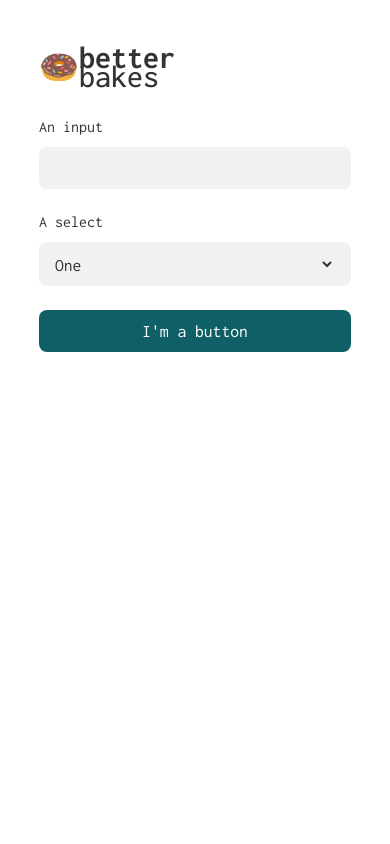
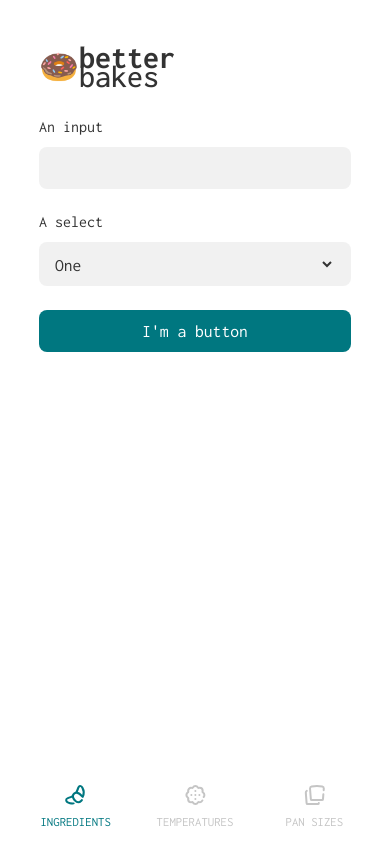
Before and after one commit to mwestenthanner/better-bakes, a Vue app: page / in a window 390 px wide. Built offline with nearby package versions, Linux system fonts and the light colour scheme.

Commit message:
Added and styled mobile menu component

```diff
--- a/public/global.css
+++ b/public/global.css
@@ -18,7 +18,8 @@ body, input, button, select, option {
 /* --- COLOR VARIABLES --- */
 :root {
     --light-grey: rgb(241, 241, 241);
+    --grey: rgb(197, 197, 197);
     --dark-grey: rgb(51, 51, 51);
-    --accent-turquoise: rgb(15, 96, 102);
+    --accent-turquoise: rgb(0, 119, 128);
     --accent-yellow: rgb(250, 195, 15);
 }
--- a/src/App.vue
+++ b/src/App.vue
@@ -5,6 +5,7 @@
     <Select :labelText="'A select'" :selectName="'example'" :selectOptions="['One', 'Two']"></Select>
     <Button :buttonText="'I\'m a button'"></Button>
   </main>
+  <Menu></Menu>
 </template>
 
 <script lang="ts">
@@ -13,6 +14,7 @@ import Button from './components/Button.vue';
 import Input from './components/Input.vue';
 import Select from './components/Select.vue';
 import Header from './components/Header.vue';
+import Menu from './components/Menu.vue';
 
 export default defineComponent({
   name: 'App',
@@ -20,16 +22,22 @@ export default defineComponent({
     Header,
     Button,
     Input,
-    Select
+    Select,
+    Menu
 }
 });
 </script>
 
 <style>
 
-#app {
+header {
   width: 80%;
-  padding: 3rem 10%;
+  padding: 3rem 10% 0 10%;
+}
+
+main {
+  width: 80%;
+  padding: 0 10% 0 10%;
 }
 
 label {
--- /dev/null
+++ b/src/components/Menu.vue
@@ -0,0 +1,64 @@
+<template>
+    <div class="menu">
+        <div class="menu-item selected">
+            <svg data-name="016_FOOD" viewBox="0 0 24 24" xmlns="http://www.w3.org/2000/svg"><path class="cls-1" d="M9.54,21.38C5.31,21.38,2,19.52,2,17.14c0-2.16,1.82-2.8,3.58-3.41a18,18,0,0,0,3-1.28,1,1,0,0,1,1,1.74,19.78,19.78,0,0,1-3.33,1.42c-1.91.67-2.24.9-2.24,1.53,0,.9,2.21,2.24,5.54,2.24.28,0,.56,0,.85,0a1,1,0,0,1,1.06.93,1,1,0,0,1-.93,1.06Z"/><path class="cls-1" d="M15,20.32a5.08,5.08,0,0,1-3.59-1.72C8.31,15.47,7.78,12.27,10,10A4.6,4.6,0,0,1,12.3,8.74a.82.82,0,0,1,.09-.19,18.14,18.14,0,0,0,1.27-3c.63-1.78,1.27-3.63,3.48-3.63A3.67,3.67,0,0,1,20,4a11,11,0,0,1,.46,10.31,1.07,1.07,0,0,1-1.73.31L17.09,13a7.57,7.57,0,0,0-3.08-2,2.33,2.33,0,0,0-2.48.62c-1.8,1.81.12,4.26,1.42,5.56,1.45,1.46,2.69,1.46,4.14,0a5.85,5.85,0,0,0,.71-.78,1.07,1.07,0,0,1,1.5-.21,1.06,1.06,0,0,1,.21,1.49,8.07,8.07,0,0,1-.93,1A5.08,5.08,0,0,1,15,20.32ZM14.64,8.87a9.88,9.88,0,0,1,4,2.57l.45.45a8.73,8.73,0,0,0-.7-6.5c-.53-.95-1.06-1.3-1.22-1.32-.59,0-.81.33-1.46,2.2A23.37,23.37,0,0,1,14.64,8.87Z"/></svg>
+            <p>Ingredients</p>
+        </div>
+        <div class="menu-item">
+            <svg data-name="016_FOOD" viewBox="0 0 24 24" xmlns="http://www.w3.org/2000/svg"><path class="cls-1" d="M12,22a4,4,0,0,1-3.39-1.9,2.31,2.31,0,0,1-.87.13,4,4,0,0,1-4-4,3.8,3.8,0,0,1,.11-1A3.75,3.75,0,0,1,2,12,4,4,0,0,1,3.9,8.61a2.31,2.31,0,0,1-.13-.87A4,4,0,0,1,4.93,4.93a4,4,0,0,1,3.76-1A3.75,3.75,0,0,1,12,2a4,4,0,0,1,3.39,1.9,2.31,2.31,0,0,1,.87-.13,4,4,0,0,1,4,4,3.8,3.8,0,0,1-.11.95A3.75,3.75,0,0,1,22,12a4,4,0,0,1-1,2.66,1,1,0,0,1-1.49-1.34A2,2,0,0,0,20,12a2,2,0,0,0-.95-1.69,1.93,1.93,0,0,1-.93-1.64,1.82,1.82,0,0,1,.06-.46,2.42,2.42,0,0,0,.05-.47,2,2,0,0,0-.57-1.4,2,2,0,0,0-1.87-.52A1.92,1.92,0,0,1,13.69,5a2,2,0,0,0-3.38,0,1.93,1.93,0,0,1-2.1.87,2,2,0,0,0-1.87.52,2,2,0,0,0-.57,1.4,2.61,2.61,0,0,0,.05.48,1.68,1.68,0,0,1,.06.45A1.91,1.91,0,0,1,5,10.31a2,2,0,0,0,0,3.38,1.93,1.93,0,0,1,.93,1.64,1.82,1.82,0,0,1-.06.46,2.42,2.42,0,0,0-.05.47,2,2,0,0,0,.57,1.4,2,2,0,0,0,1.87.52,1.94,1.94,0,0,1,2.1.87,2,2,0,0,0,3.38,0,1.93,1.93,0,0,1,2.1-.87,2,2,0,0,0,1.87-.52,2.21,2.21,0,0,0,.41-.6,1,1,0,0,1,1.83.81,4,4,0,0,1-4.59,2.25A3.75,3.75,0,0,1,12,22Z"/><circle class="cls-1" cx="8" cy="12" r="1"/><circle class="cls-1" cx="16" cy="12" r="1"/><circle class="cls-1" cx="12" cy="8" r="1"/><circle class="cls-1" cx="12" cy="16" r="1"/><circle class="cls-1" cx="12" cy="12" r="1"/></svg>
+            <p>Temperatures</p>
+        </div>
+        <div class="menu-item">
+            <svg data-name="016_FOOD" viewBox="0 0 24 24" xmlns="http://www.w3.org/2000/svg"><path class="cls-1" d="M15,22H4.8a2,2,0,0,1-2-1.85L2,9.76A3,3,0,0,1,3.5,6.93a1,1,0,0,1,1,1.73,1,1,0,0,0-.5.95L4.8,20H15a1,1,0,0,1,2,.15A2,2,0,0,1,15,22Z"/><path class="cls-1" d="M19.2,18H9.05a2,2,0,0,1-2-1.85L6.26,5.76a1.69,1.69,0,0,1,0-.23A3,3,0,0,1,8.62,2.59a26.19,26.19,0,0,1,11,0A3,3,0,0,1,22,5.53a1.93,1.93,0,0,1,0,.24l-.11,1.5a1,1,0,0,1-1.08.92,1,1,0,0,1-.92-1.07L20,5.61a1,1,0,0,0-.79-1.06A23.89,23.89,0,0,0,9,4.55a1,1,0,0,0-.79,1L9.05,16H19.2l.37-4.9a1,1,0,1,1,2,.16l-.38,4.89A2,2,0,0,1,19.2,18Z"/></svg>
+            <p>Pan Sizes</p>
+        </div>
+    </div>
+</template>
+
+<script lang="ts">
+import { defineComponent } from 'vue';
+
+export default defineComponent({
+
+});
+</script>
+
+<style scoped>
+
+.menu {
+    position: fixed;
+    bottom: 0;
+    display: grid;
+    grid-template-columns: repeat(3, 1fr);
+    width: 100%;
+    color: var(--grey);
+    padding: 1rem;
+    box-sizing: border-box;
+    align-content: center;
+    justify-items: center;
+    border-radius: 2rem 2rem 0 0;
+}
+
+.menu-item {
+    font-size: 80%;
+    text-transform: uppercase;
+    display: flex;
+    flex-direction: column;
+}
+
+svg {
+    fill: var(--grey);
+    height: 1.5rem;
+    width: auto;
+    margin-bottom: 0.5rem;
+}
+
+.selected {
+    color: var(--accent-turquoise);
+}
+
+.selected svg {
+    fill: var(--accent-turquoise);
+}
+
+</style>
```
Also changed, not shown: src/views/IngredientConverter.vue (added, +15 -0 lines), src/views/PanSizeConverter.vue (added, +15 -0 lines).
